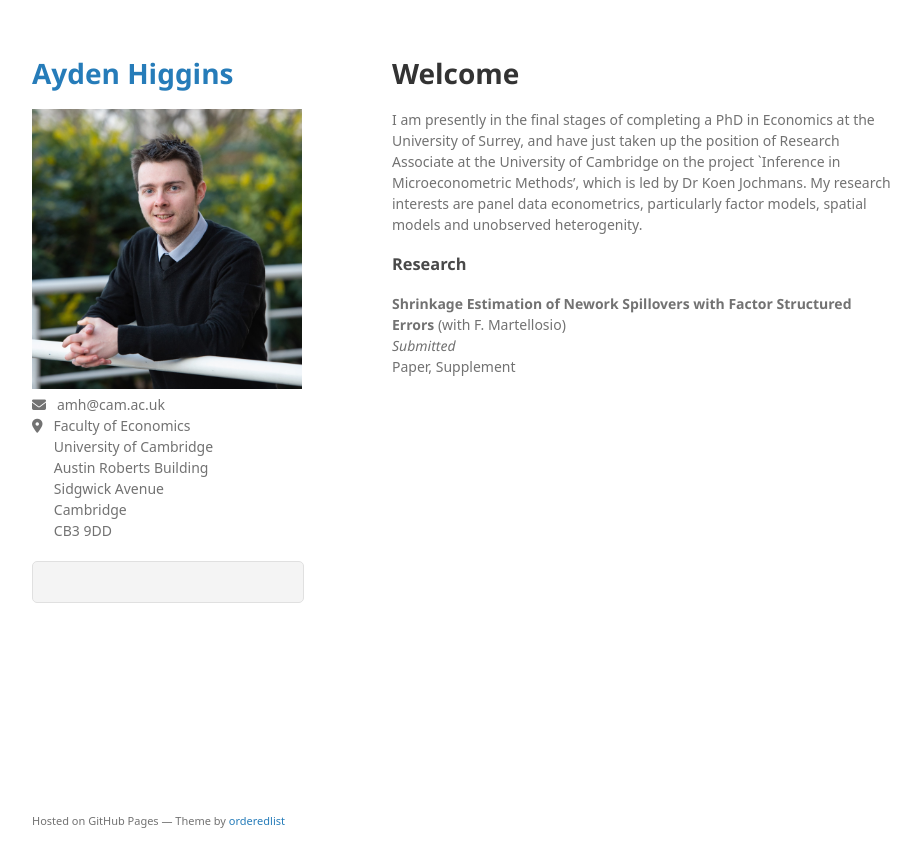
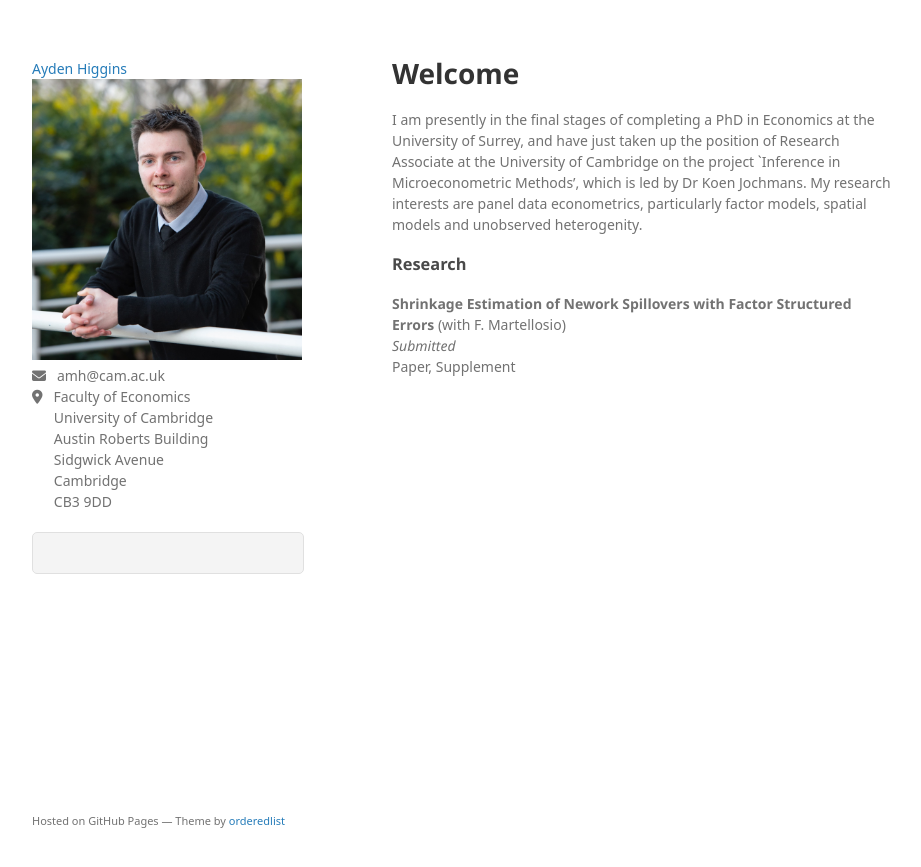
Before and after one commit to Tokkita/Tokkita.github.io, a Jekyll site: the page built from index.md, in a window 1280 px wide. Shown: the top 867 px of the page, without its empty margins (178-1099 px from the left). Built offline with Jekyll 4.4.1, drawn with Linux system fonts in a browser that asks for light colours; nearby versions of some CDN libraries; some web fonts are replaced; our own code applies the rules of GitHub Pages for plain Markdown files; a script that is not in the unit is left out.

```diff
--- a/_layouts/default.html
+++ b/_layouts/default.html
@@ -14,7 +14,7 @@
   <body>
     <div class="wrapper">
       <header>
-        <h1><a href="{{ "/" | absolute_url }}">{{ site.title | default: site.github.repository_name }}</a></h1>
+        <a href="{{ "/" | absolute_url }}">{{ site.title | default: site.github.repository_name }}</a>
 
         {% if site.logo %}
           <img src="{{site.logo | relative_url}}" alt="Logo" />
```
